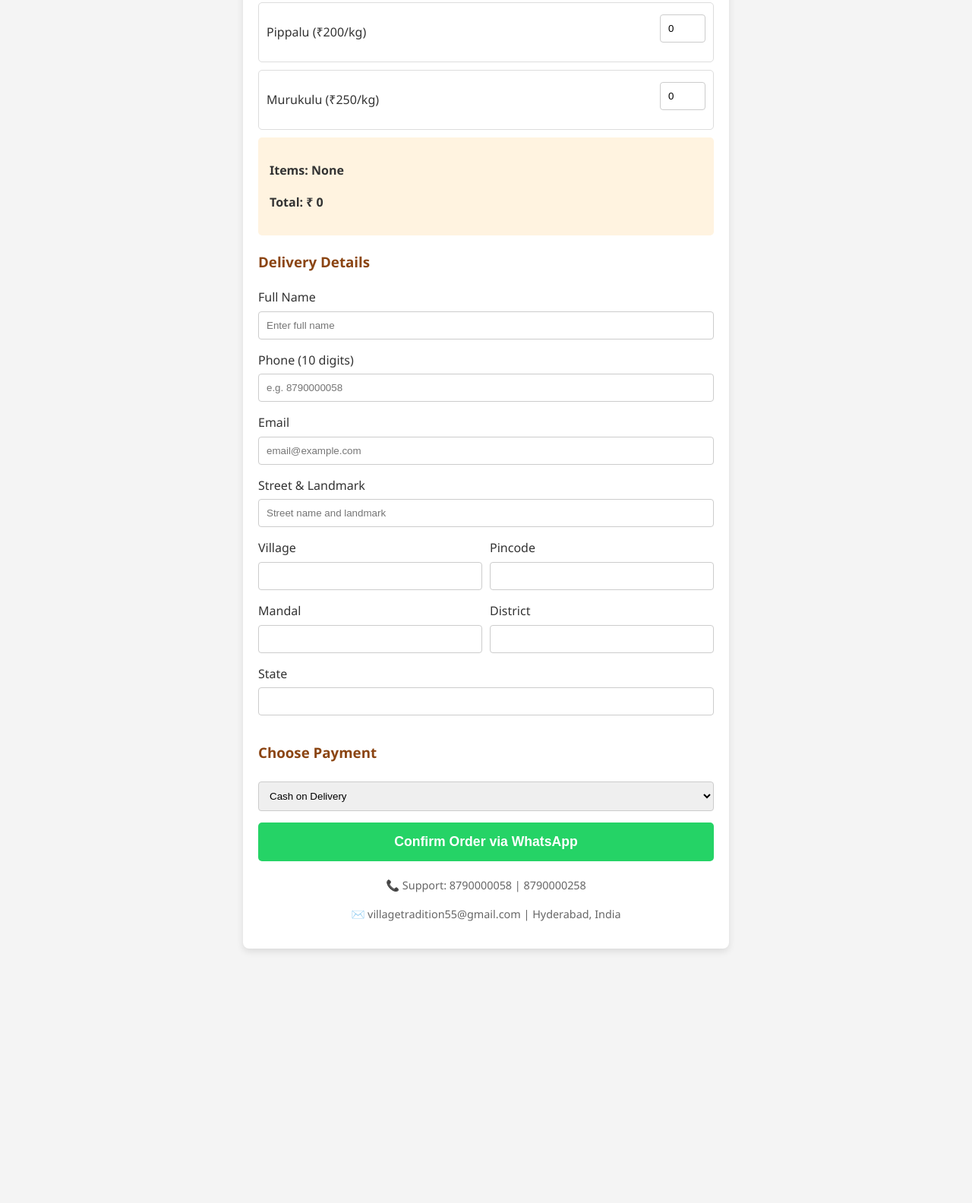
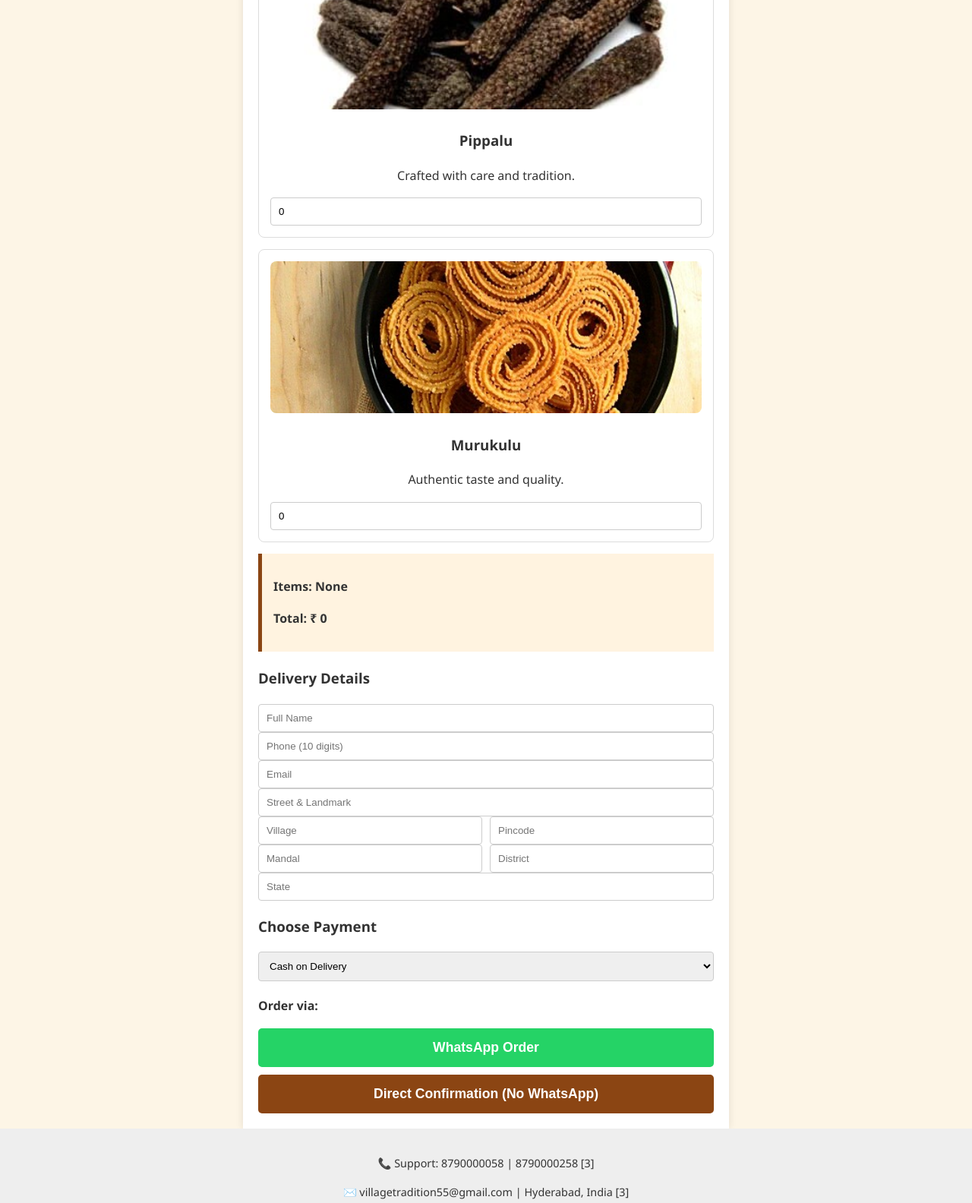
Before and after one commit to mewrupulavenkatalokesh/sijr, a plain HTML site: page index.html in a window 1280 px wide. Shown: the part 397-1981 px from the top of the page at 76% size. Before the commit the page ends 1666 px from the top, so only its background shows below. Drawn offline with Linux system fonts and the light colour scheme.

Commit message:
Update index.html

```diff
--- a/index.html
+++ b/index.html
@@ -5,146 +5,148 @@
     <meta name="viewport" content="width=device-width, initial-scale=1.0">
     <title>Village Tradition | Authentic Homemade Snacks</title>
     <style>
-        /* CSS for better UX and mobile responsiveness */
-        body { font-family: 'Segoe UI', sans-serif; line-height: 1.6; color: #333; margin: 0; background-color: #f4f4f4; }
-        .container { max-width: 600px; margin: 20px auto; background: white; padding: 20px; border-radius: 8px; box-shadow: 0 4px 10px rgba(0,0,0,0.1); }
-        header { text-align: center; border-bottom: 2px solid #8b4513; margin-bottom: 20px; }
-        h1, h2, h3 { color: #8b4513; }
-        .product-card { display: flex; justify-content: space-between; align-items: center; padding: 10px; border: 1px solid #ddd; border-radius: 5px; margin-bottom: 10px; }
-        input[type="number"], input[type="text"], input[type="tel"], input[type="email"], select { width: 100%; padding: 10px; margin: 5px 0 15px 0; border: 1px solid #ccc; border-radius: 4px; box-sizing: border-box; }
-        .cart-summary { background: #fff3e0; padding: 15px; border-radius: 5px; font-weight: bold; margin-bottom: 20px; }
-        .btn-order { background: #25d366; color: white; padding: 15px; border: none; border-radius: 5px; width: 100%; font-size: 1.1em; cursor: pointer; font-weight: bold; }
-        .btn-order:hover { background: #128c7e; }
-        footer { text-align: center; margin-top: 20px; font-size: 0.9em; color: #666; }
+        body { font-family: 'Segoe UI', Tahoma, Geneva, Verdana, sans-serif; line-height: 1.6; color: #333; margin: 0; background-color: #fdf5e6; }
+        header { background: #8b4513; color: white; padding: 20px; text-align: center; }
+        .nav-tabs { display: flex; justify-content: center; background: #a0522d; }
+        .nav-tabs button { background: none; border: none; color: white; padding: 15px 20px; cursor: pointer; font-size: 1.1em; font-weight: bold; }
+        .nav-tabs button.active { background: #fdf5e6; color: #8b4513; border-radius: 10px 10px 0 0; }
+
+        .container { max-width: 600px; margin: auto; padding: 20px; background: white; min-height: 80vh; box-shadow: 0 0 10px rgba(0,0,0,0.1); }
+        .content-section { display: none; }
+        .content-section.active { display: block; }
+
+        .product-card { border: 1px solid #ddd; padding: 15px; border-radius: 8px; margin-bottom: 15px; text-align: center; }
+        .product-card img { width: 100%; max-height: 200px; object-fit: cover; border-radius: 8px; }
+
+        .form-group { margin-bottom: 12px; }
+        label { display: block; font-weight: bold; margin-bottom: 5px; }
+        input, select { width: 100%; padding: 10px; border: 1px solid #ccc; border-radius: 4px; box-sizing: border-box; }
+
+        .cart-box { background: #fff3e0; padding: 15px; border-left: 5px solid #8b4513; margin-bottom: 20px; font-weight: bold; }
+        .btn-wa { background: #25d366; color: white; padding: 15px; border: none; border-radius: 5px; width: 100%; font-size: 1.1em; cursor: pointer; margin-bottom: 10px; font-weight: bold; }
+        .btn-alt { background: #8b4513; color: white; padding: 15px; border: none; border-radius: 5px; width: 100%; font-size: 1.1em; cursor: pointer; font-weight: bold; }
+
+        .qr-code { width: 200px; margin: 10px auto; display: none; border: 1px solid #ddd; padding: 5px; }
+        footer { text-align: center; padding: 20px; font-size: 0.9em; background: #eee; }
     </style>
 </head>
 <body>
 
-<div class="container">
 <header>
     <h1>Homemade Products</h1>
-        <p><em>"Fresh, tasty, and made with love for your family"</em></p> <!-- [1, 2] -->
+    <p>Fresh, tasty, and made with love for your family</p>
 </header>
 
-    <section>
-        <h2>Welcome</h2>
-        <p>Order your favourite homemade snacks easily. We bring you snacks like <strong>Pippalu and Murukulu</strong>, crafted with care and tradition. Our goal is to deliver authentic taste and quality right at your doorstep.</p> <!-- [1, 2] -->
-    </header>
+<nav class="nav-tabs">
+    <button onclick="showTab('shop')" id="btn-shop" class="active">Shop Snacks</button>
+    <button onclick="showTab('about')" id="btn-about">About Our Tradition</button>
+</nav>
 
-    <!-- Product Selection Section -->
-    <section>
-        <h3>Our Menu</h3>
+<div class="container">
+    <!-- SHOP SECTION -->
+    <section id="shop" class="content-section active">
+        <h2>Order Homemade Snacks</h2>
         <div class="product-card">
-            <span>Pippalu (₹200/kg)</span>
-            <input type="number" id="qtyPippalu" value="0" min="0" style="width: 60px;" oninput="updateCart()">
+            <img src="pippalu.jpg" alt="Pippalu">
+            <h3>Pippalu</h3>
+            <p>Crafted with care and tradition.</p>
+            <input type="number" id="qtyP" value="0" min="0" oninput="calculate()">
         </div>
         <div class="product-card">
-            <span>Murukulu (₹250/kg)</span>
-            <input type="number" id="qtyMurukulu" value="0" min="0" style="width: 60px;" oninput="updateCart()">
-        </div>
-    </section>
-
-    <!-- Cart/Checkout Summary [1-3] -->
-    <div class="cart-summary">
-        <p>Items: <span id="displayItems">None</span></p>
-        <p id="totalPrice">Total: ₹ 0</p>
+            <img src="murukulu.jpg" alt="Murukulu">
+            <h3>Murukulu</h3>
+            <p>Authentic taste and quality.</p>
+            <input type="number" id="qtyM" value="0" min="0" oninput="calculate()">
         </div>
 
-    <!-- Delivery Details [2, 3] -->
-    <section>
-        <h3>Delivery Details</h3>
-        <label>Full Name</label>
-        <input type="text" id="custName" placeholder="Enter full name">
-
-        <label>Phone (10 digits)</label>
-        <input type="tel" id="custPhone" placeholder="e.g. 8790000058">
-
-        <label>Email</label>
-        <input type="email" id="custEmail" placeholder="email@example.com">
-
-        <label>Street & Landmark</label>
-        <input type="text" id="custStreet" placeholder="Street name and landmark">
-
-        <div style="display: flex; gap: 10px;">
-            <div style="flex: 1;">
-                <label>Village</label>
-                <input type="text" id="custVillage">
-            </div>
-            <div style="flex: 1;">
-                <label>Pincode</label>
-                <input type="text" id="custPincode">
-            </div>
+        <div class="cart-box">
+            <p id="item-list">Items: None</p>
+            <p id="total-val">Total: ₹ 0</p>
         </div>
 
-        <div style="display: flex; gap: 10px;">
-            <div style="flex: 1;">
-                <label>Mandal</label>
-                <input type="text" id="custMandal">
+        <h3>Delivery Details</h3>
+        <input type="text" id="name" placeholder="Full Name">
+        <input type="tel" id="phone" placeholder="Phone (10 digits)">
+        <input type="email" id="email" placeholder="Email">
+        <input type="text" id="street" placeholder="Street & Landmark">
+        <div style="display:flex; gap:10px;">
+            <input type="text" id="village" placeholder="Village" style="flex:1;">
+            <input type="text" id="pincode" placeholder="Pincode" style="flex:1;">
         </div>
-            <div style="flex: 1;">
-                <label>District</label>
-                <input type="text" id="custDistrict">
+        <div style="display:flex; gap:10px;">
+            <input type="text" id="mandal" placeholder="Mandal" style="flex:1;">
+            <input type="text" id="district" placeholder="District" style="flex:1;">
         </div>
-        </div>
+        <input type="text" id="state" placeholder="State">
 
-        <label>State</label>
-        <input type="text" id="custState">
-    </section>
-
-    <!-- Payment Selection [3] -->
-    <section>
         <h3>Choose Payment</h3>
-        <select id="payMethod">
+        <select id="payment" onchange="checkQR()">
             <option value="Cash on Delivery">Cash on Delivery</option>
             <option value="Pay Online">Pay Online</option>
             <option value="Scan to Pay">Scan to Pay</option>
         </select>
+        <img src="scan-to-pay.jpg" id="qr" class="qr-code" alt="Scan to pay">
+
+        <p style="margin-top:20px;"><strong>Order via:</strong></p>
+        <button class="btn-wa" onclick="orderWhatsApp()">WhatsApp Order</button>
+        <button class="btn-alt" onclick="orderDirect()">Direct Confirmation (No WhatsApp)</button>
     </section>
 
-    <button class="btn-order" onclick="sendWhatsApp()">Confirm Order via WhatsApp</button>
+    <!-- ABOUT SECTION -->
+    <section id="about" class="content-section">
+        <h2>About Us</h2>
+        <p>We bring you homemade snacks like <strong>Pippalu and Murukulu</strong>, crafted with care and tradition. Our goal is to deliver authentic taste and quality right at your doorstep [1, 2].</p>
+
+        <h3>Our Quality Promise</h3>
+        <p>Every snack is <strong>fresh, tasty, and made with love for your family</strong> [1, 2]. We value our village traditions and aim to bring that heritage to your home in Hyderabad and beyond [3].</p>
+
+        <div class="product-card">
+            <img src="shop-profile.jpg" alt="Our Process">
+            <p>Our kitchen follows traditional recipes passed down through generations.</p>
+        </div>
+    </section>
+</div>
 
 <footer>
-        <p>📞 Support: 8790000058 | 8790000258</p> <!-- [3] -->
-        <p>✉️ villagetradition55@gmail.com | Hyderabad, India</p> <!-- [3] -->
+    <p>📞 Support: 8790000058 | 8790000258 [3]</p>
+    <p>✉️ villagetradition55@gmail.com | Hyderabad, India [3]</p>
 </footer>
-</div>
 
 <script>
-    // Automated Price Calculation (Prices are example-only, not from sources)
-    function updateCart() {
-        const pricePippalu = 200;
-        const priceMurukulu = 250;
-
-        const qP = document.getElementById('qtyPippalu').value;
-        const qM = document.getElementById('qtyMurukulu').value;
-
-        const total = (qP * pricePippalu) + (qM * priceMurukulu);
-
-        let items = [];
-        if (qP > 0) items.push("Pippalu (" + qP + "kg)");
-        if (qM > 0) items.push("Murukulu (" + qM + "kg)");
-
-        document.getElementById('displayItems').innerText = items.length > 0 ? items.join(", ") : "None";
-        document.getElementById('totalPrice').innerText = "Total: ₹ " + total;
+    function showTab(tabId) {
+        document.querySelectorAll('.content-section').forEach(s => s.classList.remove('active'));
+        document.querySelectorAll('.nav-tabs button').forEach(b => b.classList.remove('active'));
+        document.getElementById(tabId).classList.add('active');
+        document.getElementById('btn-' + tabId).classList.add('active');
     }
 
-    // WhatsApp Notification Implementation (Not from sources)
-    function sendWhatsApp() {
-        const name = document.getElementById('custName').value;
-        const total = document.getElementById('totalPrice').innerText;
-        const items = document.getElementById('displayItems').innerText;
-        const village = document.getElementById('custVillage').value;
-        const pay = document.getElementById('payMethod').value;
+    function calculate() {
+        const qP = document.getElementById('qtyP').value;
+        const qM = document.getElementById('qtyM').value;
+        const total = (qP * 200) + (qM * 250); // Example prices
+        let items = [];
+        if(qP > 0) items.push("Pippalu ("+qP+"kg)");
+        if(qM > 0) items.push("Murukulu ("+qM+"kg)");
+        document.getElementById('item-list').innerText = "Items: " + (items.length ? items.join(", ") : "None");
+        document.getElementById('total-val').innerText = "Total: ₹ " + total;
+    }
 
-        const message = `New Order from Village Tradition:%0A%0A` +
-                        `*Name:* ${name}%0A` +
-                        `*Items:* ${items}%0A` +
-                        `*${total}*%0A` +
-                        `*Location:* ${village}%0A` +
-                        `*Payment:* ${pay}`;
+    function checkQR() {
+        const pay = document.getElementById('payment').value;
+        document.getElementById('qr').style.display = (pay === "Scan to Pay") ? "block" : "none";
+    }
 
-        // Uses the primary support number from source [3]
-        window.open(`https://wa.me/918790000058?text=${message}`, '_blank');
+    function orderWhatsApp() {
+        const name = document.getElementById('name').value;
+        const msg = `Order for ${name}: ${document.getElementById('total-val').innerText}`;
+        window.open(`https://wa.me/918790000058?text=${encodeURIComponent(msg)}`, '_blank');
+    }
+
+    // Alternative Order Implementation (Direct Confirmation)
+    function orderDirect() {
+        const name = document.getElementById('name').value;
+        if(!name) { alert("Please enter your name first."); return; }
+        alert("Thank you, " + name + "! Your order has been placed directly. We will contact you at your provided phone number for confirmation.");
     }
 </script>
 
```
Lines whose indentation alone changed are shown as unchanged.
